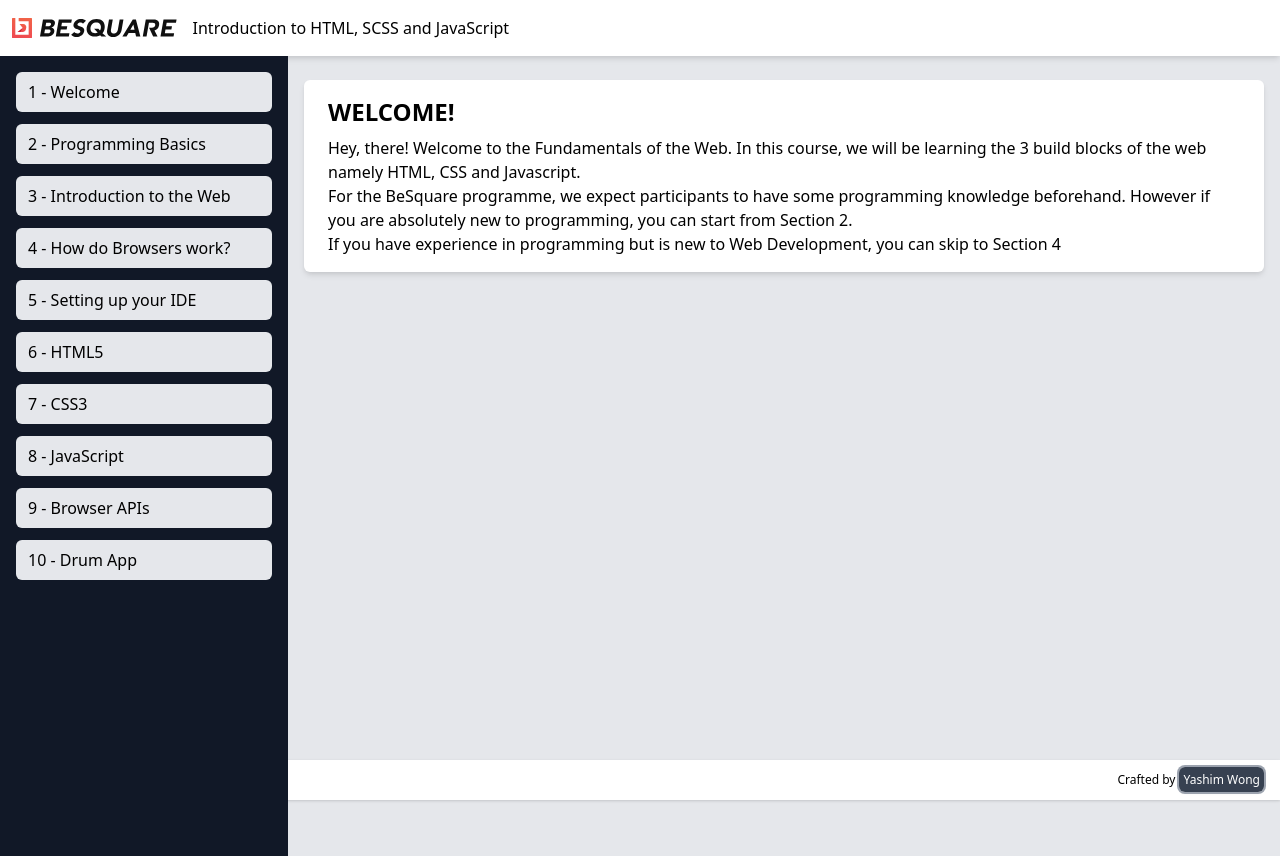
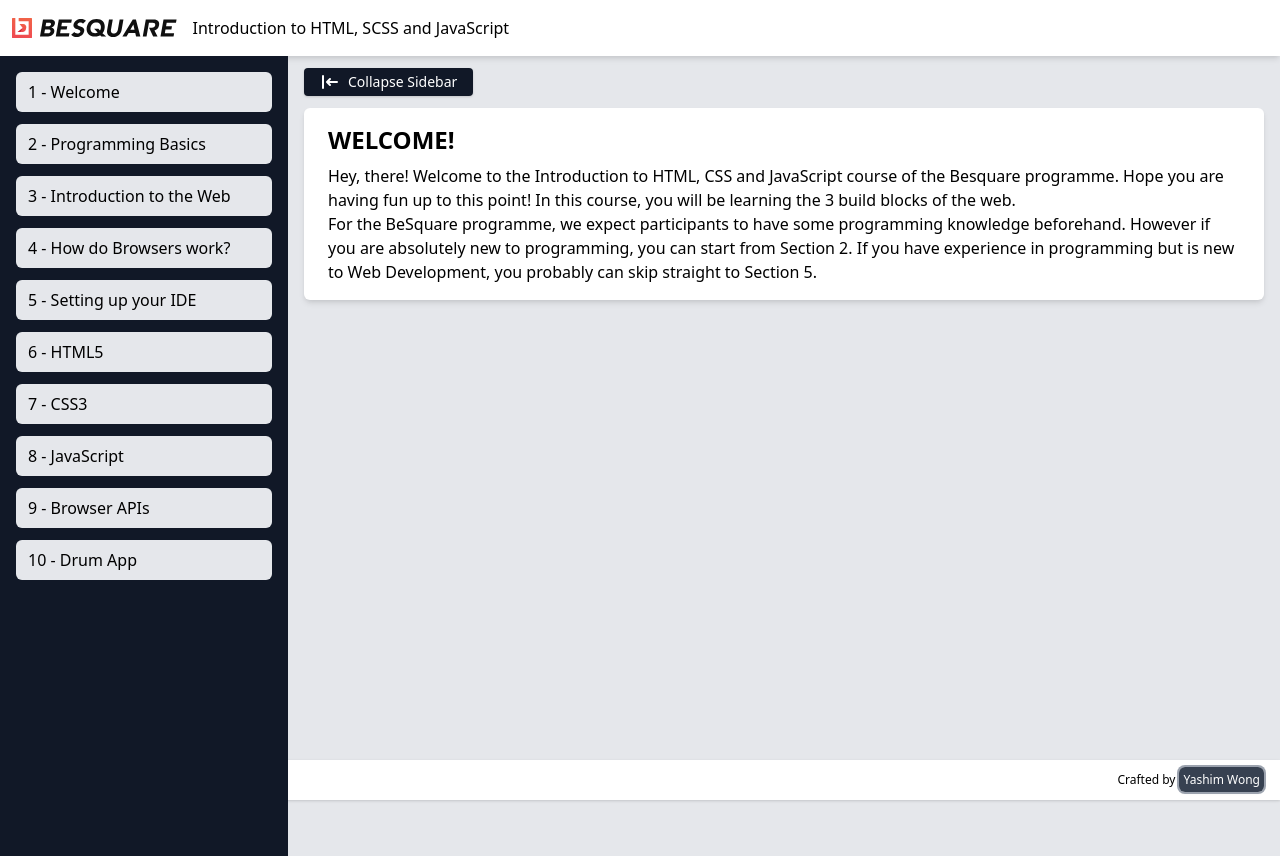
Before and after one commit to yashimwong/besquare, a Next.js app: page / in a window 1280 px wide. Built offline with nearby package versions, Linux system fonts and the light colour scheme.

Commit message:
feat: add sidebar toggle

```diff
--- a/components/footer.tsx
+++ b/components/footer.tsx
@@ -3,7 +3,7 @@ import { NextPage } from "next";
 
 const Footer: NextPage = () => {
   return (
-    <div className="fixed bottom-0 bg-white shadow w-full py-3 px-4 text-xs flex justify-end">
+    <div className="fixed bottom-0 bg-white shadow w-full py-3 px-4 text-xs flex justify-end z-0">
       <div className="">
         Crafted by
         <Link href="https://yashimwong.com" passHref>
--- a/components/layout.tsx
+++ b/components/layout.tsx
@@ -2,7 +2,9 @@ import { ReactNode, useState } from "react";
 import Head from "next/head";
 import NavigationBar from "components/navigation-bar";
 import SideBar from "components/side-bar";
+import SidebarToggle from "components/sidebar-toggle";
 import Footer from "components/footer";
+import classNames from "classnames";
 
 type LayoutProps = {
   children: ReactNode;
@@ -21,8 +23,16 @@ const Layout = ({ children, page_name }: LayoutProps) => {
       <div className="bg-gray-200">
         <NavigationBar />
         <SideBar show={show_sidebar} />
-        <div className="flex ml-72 mt-14 min-h-screen">
-          <div className="bg-white mt-6 mx-4 py-4 px-6 rounded-md shadow-md w-full h-full">
+        <div
+          className={classNames("flex flex-col mt-14 min-h-screen", {
+            "ml-72": show_sidebar,
+          })}
+        >
+          <SidebarToggle
+            is_sidebar_shown={show_sidebar}
+            handleClick={() => setShowSideBar(!show_sidebar)}
+          />
+          <div className="bg-white mx-4 py-4 px-6 rounded-md shadow-md h-full">
             {children}
           </div>
         </div>
--- /dev/null
+++ b/components/sidebar-toggle.tsx
@@ -0,0 +1,34 @@
+import {
+  LoginIcon as ExpandIcon,
+  LogoutIcon as MinimizeIcon,
+} from "@heroicons/react/solid";
+import { MouseEventHandler } from "react";
+
+type SidebarToggleProps = {
+  is_sidebar_shown: boolean;
+  handleClick: MouseEventHandler;
+};
+
+const SidebarToggle = ({
+  is_sidebar_shown,
+  handleClick,
+}: SidebarToggleProps) => {
+  return (
+    <div
+      onClick={handleClick}
+      className="inline-flex items-center w-max px-4 py-1 rounded mx-4 my-3 h-7 bg-gray-900 hover:bg-gray-700 text-white text-sm shadow cursor-pointer"
+    >
+      {is_sidebar_shown ? (
+        <>
+          <ExpandIcon className="h-full mr-2" /> Collapse Sidebar
+        </>
+      ) : (
+        <>
+          <MinimizeIcon className="h-full mr-2" /> Expand Sidebar
+        </>
+      )}
+    </div>
+  );
+};
+
+export default SidebarToggle;
--- a/package.json
+++ b/package.json
@@ -10,6 +10,8 @@
   },
   "dependencies": {
     "@headlessui/react": "^1.4.1",
+    "@heroicons/react": "^1.0.4",
+    "classnames": "^2.3.1",
     "next": "11.1.2",
     "react": "17.0.2",
     "react-dom": "17.0.2"
--- a/pages/index.tsx
+++ b/pages/index.tsx
@@ -6,18 +6,17 @@ const Home: NextPage = () => {
     <Layout page_name="Welcome">
       <h1 className="text-2xl uppercase font-bold mb-2">Welcome!</h1>
       <p>
-        Hey, there! Welcome to the Fundamentals of the Web. In this course, we
-        will be learning the 3 build blocks of the web namely HTML, CSS and
-        Javascript.
+        Hey, there! Welcome to the Introduction to HTML, CSS and JavaScript
+        course of the Besquare programme. Hope you are having fun up to this
+        point! In this course, you will be learning the 3 build blocks of the
+        web.
       </p>
       <p>
         For the BeSquare programme, we expect participants to have some
         programming knowledge beforehand. However if you are absolutely new to
-        programming, you can start from Section 2.
-      </p>
-      <p>
-        If you have experience in programming but is new to Web Development, you
-        can skip to Section 4
+        programming, you can start from Section 2. If you have experience in
+        programming but is new to Web Development, you probably can skip
+        straight to Section 5.
       </p>
     </Layout>
   );
```
Also changed, not shown: 1 other file (tests, documents, lock files or other folders).
